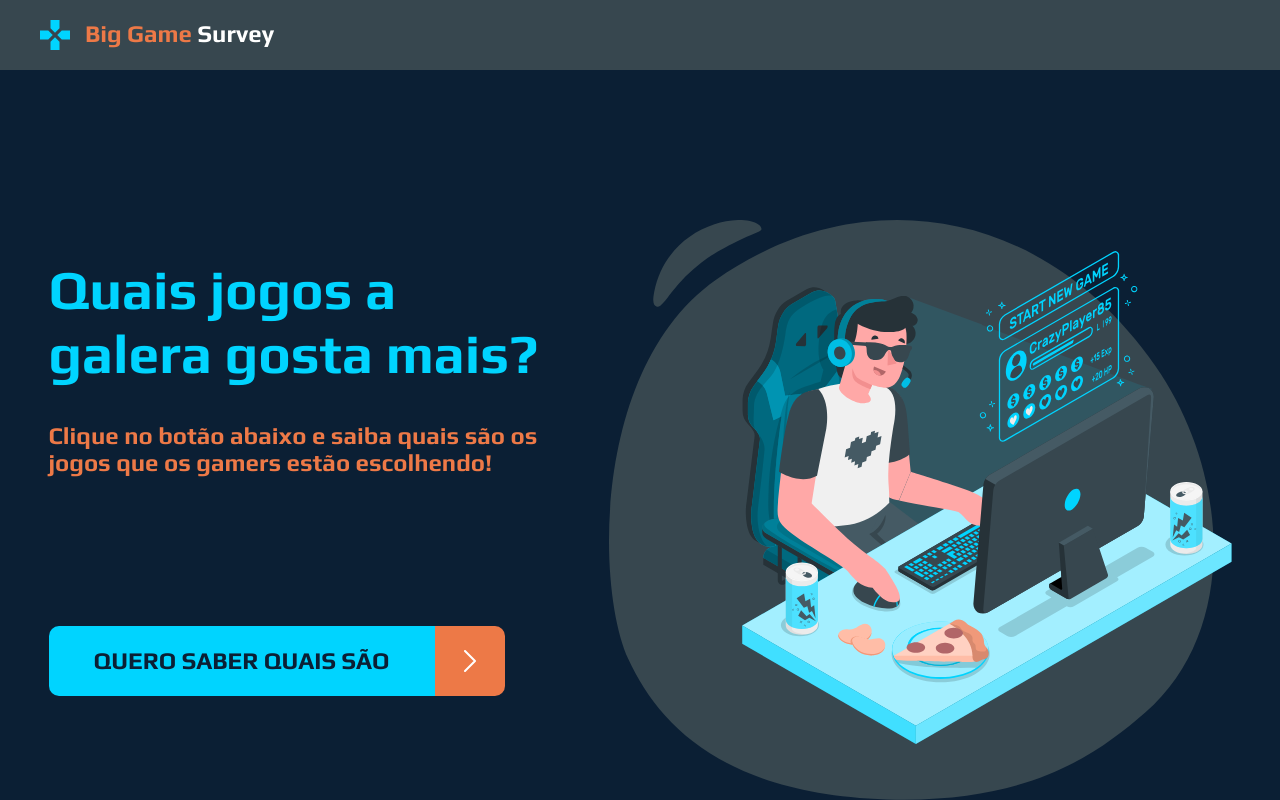
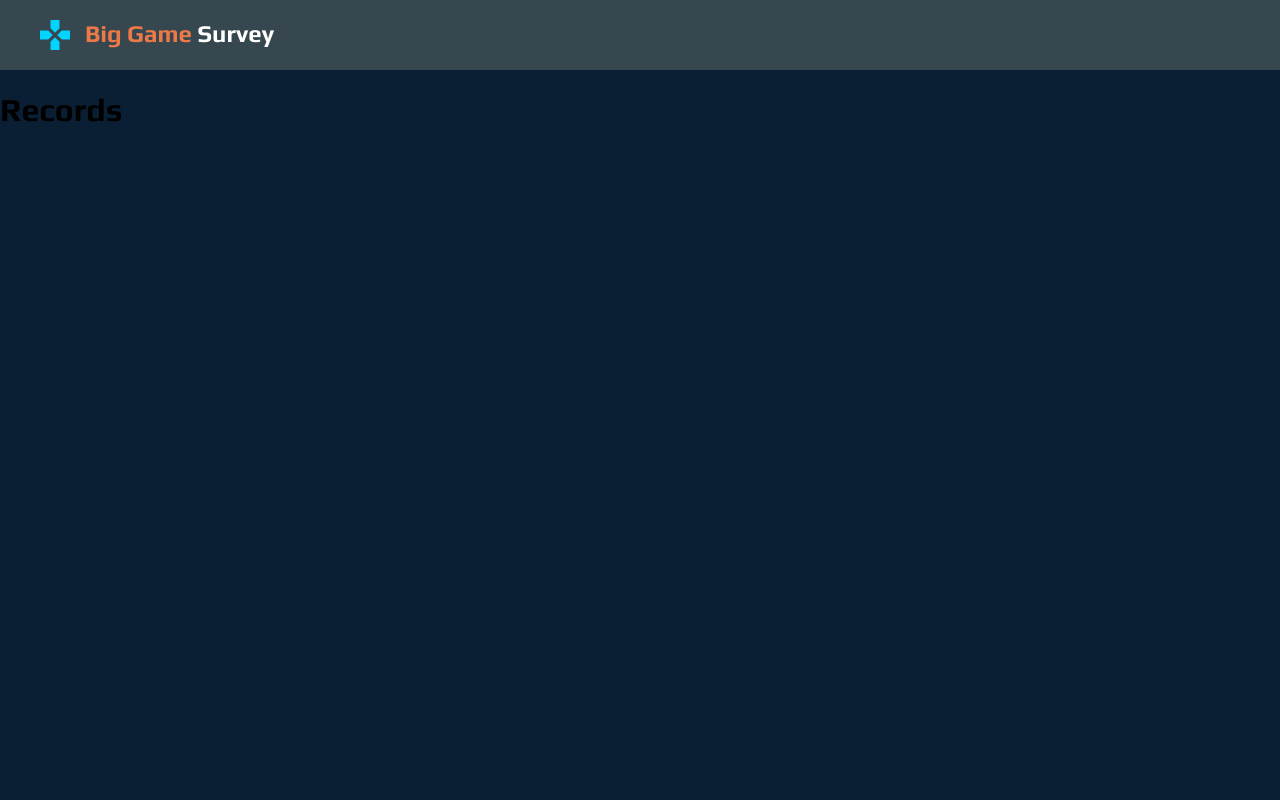
Before and after one commit to LeandroOliveiraSouza/DSPesquisa, a React (Create React App) app in the folder front-web/: page /records in a window 1280 px wide. Built offline with nearby package versions, Linux system fonts and the light colour scheme.

Commit message:
Creating navigation with routes

```diff
--- a/front-web/package.json
+++ b/front-web/package.json
@@ -10,8 +10,10 @@
     "@types/node": "^16.18.55",
     "@types/react": "^18.2.23",
     "@types/react-dom": "^18.2.8",
+    "@types/react-router-dom": "^5.3.3",
     "react": "^18.2.0",
     "react-dom": "^18.2.0",
+    "react-router-dom": "^5.3.4",
     "react-scripts": "5.0.1",
     "typescript": "^4.9.5",
     "web-vitals": "^2.1.4"
--- a/front-web/src/App.tsx
+++ b/front-web/src/App.tsx
@@ -1,12 +1,6 @@
-import './App.css';
-import Header from './components/Header';
-import Home from './pages/Home';
+import "./App.css";
+import Routes from "./Routes";
 
 export default function App() {
-  return (
-    <>
-      <Header />
-      <Home />
-    </>
-  );
+  return <Routes />;
 }
--- /dev/null
+++ b/front-web/src/Routes.tsx
@@ -0,0 +1,19 @@
+import { Route, Switch } from "react-router-dom";
+import { BrowserRouter } from "react-router-dom";
+import Home from "./pages/Home";
+import Header from "./components/Header";
+import Records from "./pages/Records";
+
+const Routes = () => {
+  return (
+    <BrowserRouter>
+      <Header />
+      <Switch>
+        <Route path="/" component={Home} exact={true} />
+        <Route path="/records" component={Records} />
+      </Switch>
+    </BrowserRouter>
+  );
+};
+
+export default Routes;
--- a/front-web/src/components/Header/index.tsx
+++ b/front-web/src/components/Header/index.tsx
@@ -1,14 +1,17 @@
 import "./styles.css";
 import { ReactComponent as Logo } from "../../assets/img/logo.svg";
+import { Link } from "react-router-dom";
 
 const Header = () => {
   return (
     <header className="main-header">
       <Logo />
-      <div className="logo-text">
-        <span className="logo-text-1">Big Game</span>
-        <span className="logo-text-2"> Survey</span>
-      </div>
+      <Link to="/">
+        <div className="logo-text">
+          <span className="logo-text-1">Big Game</span>
+          <span className="logo-text-2"> Survey</span>
+        </div>
+      </Link>
     </header>
   );
 };
--- a/front-web/src/pages/Home/index.tsx
+++ b/front-web/src/pages/Home/index.tsx
@@ -1,6 +1,7 @@
 import "./styles.css";
 import { ReactComponent as ArrowIcon } from "../../assets/img/arow.svg";
 import { ReactComponent as GamerImage } from "../../assets/img/gamer.svg";
+import { Link } from "react-router-dom";
 
 const Home = () => {
   return (
@@ -11,12 +12,14 @@ const Home = () => {
           Clique no botão abaixo e saiba quais são os jogos que os gamers estão
           escolhendo!
         </h3>
-        <div className="home-actions">
-          <button className="home-btn">QUERO SABER QUAIS SÃO</button>
-          <div className="home-btn-icon">
-            <ArrowIcon />
+        <Link to="/records">
+          <div className="home-actions">
+            <button className="home-btn">QUERO SABER QUAIS SÃO</button>
+            <div className="home-btn-icon">
+              <ArrowIcon />
+            </div>
           </div>
-        </div>
+        </Link>
       </div>
       <GamerImage className="home-image" />
     </div>
--- /dev/null
+++ b/front-web/src/pages/Records/index.tsx
@@ -0,0 +1,9 @@
+import "./styles.css";
+
+const Records = () => {
+    return (
+        <h1>Records</h1>
+    );
+}
+
+export default Records;
```
Also changed, not shown: front-web/src/pages/Records/styles.css (added), 1 other file (tests, documents, lock files or other folders).
